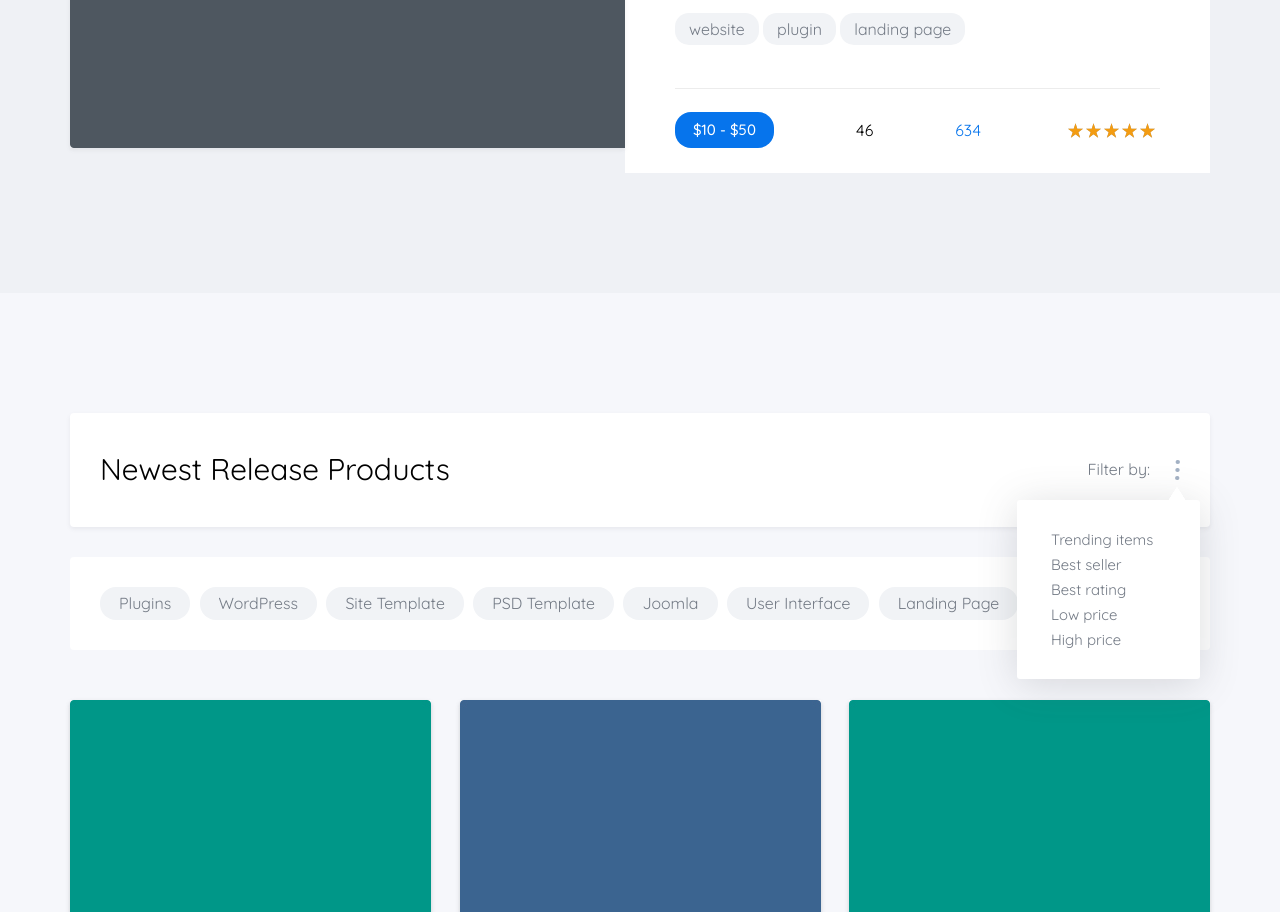
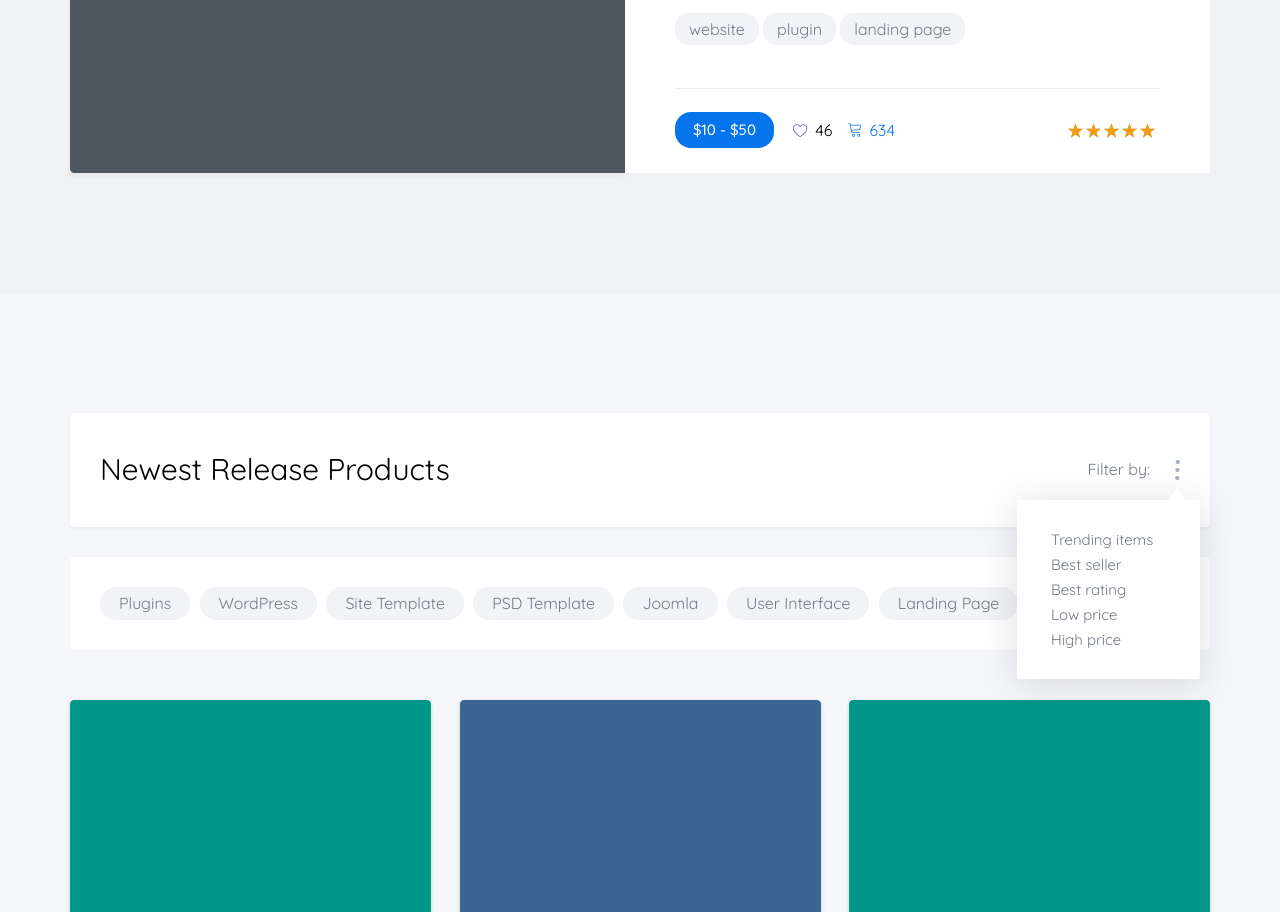
Before and after one commit to romanshliakhov/MartPlace, a website: page app/index.html in a window 1280 px wide. Shown: the part 2244-3156 px from the top of the page. Drawn offline with nearby package versions, Linux system fonts and the light colour scheme.

Commit message:
fixed weekly

```diff
--- a/app/index.html
+++ b/app/index.html
@@ -184,9 +184,12 @@
                             </div>
 
                             <div class="weekly__info-details">
-                                <div class="weekly__detail-price"><span class="price">$10 - $50</span></div>
-                                <a class="weekly__detail-likes"><span class="likes">46</span></a>
-                                <a class="weekly__detail-solds"><span class="solds">634</span> </a>
+                                <div class="weekly__info-detail">
+                                    <div class="weekly__detail-price"><span class="price">$10 - $50</span></div>
+                                    <a class="weekly__detail-likes"><span class="likes">46</span></a>
+                                    <a class="weekly__detail-solds"><span class="solds">634</span> </a>
+                                </div>
+
                                 <div class="weekly__detail-rates">
                                     <div class="rate-star"></div>
                                 </div>
--- a/app/js/main.js
+++ b/app/js/main.js
@@ -1,4 +1,9 @@
 $(function(){
+
+
+
+
+
 
     $(".rate-star").rateYo({
         rating: 5,
--- a/app/scss/style.scss
+++ b/app/scss/style.scss
@@ -440,7 +440,6 @@
 }
 
 .weekly__content-img {
-    height: 100%;
     max-width: 555px;
     background-repeat: no-repeat;
     background-size: cover;
@@ -524,6 +523,11 @@
     border-top: 1px solid $grey;
 }
 
+.weekly__info-detail {
+    display: flex;
+    align-items: center;
+}
+
 .weekly__detail-price {
     color: #fff;
     background-color: $blue;
@@ -531,16 +535,40 @@
     font-weight: 500;
     padding: 9px 18px;
     border-radius: 16px;
+    margin-right: 19px;
 }
 
-.weekly__detail-likes {
-
+.weekly__detail-likes,
+.weekly__detail-solds {
+    position: relative;
+    padding-left: 22px;
+    margin-right: 15px;
 }
 
-.weekly__detail-solds {
+.weekly__detail-likes:before {
+    content: "\e813";
+    position: absolute;
+    font-size: 15px;
+    background-size: cover;
+    background-repeat: no-repeat;
+    background-position: center;
+    left: 0;
+    top: 1px;
+    font-family: "Linearicons-Free";
+    color: $purple;
+    cursor: pointer;
+}
 
+.weekly__detail-solds::before {
+    content: "\e82e";
+    position: absolute;
+    font-size: 15px;
+    font-family: "Linearicons-Free";
+    color: $blue;
+    left: 0;
+    top: 0;
+    cursor: pointer;
 }
-// ВОТ ТУТ КОНЕЦ
 // products
 .products {
     padding: 120px 0;
```
Also changed, not shown: app/css/style.min.css.
